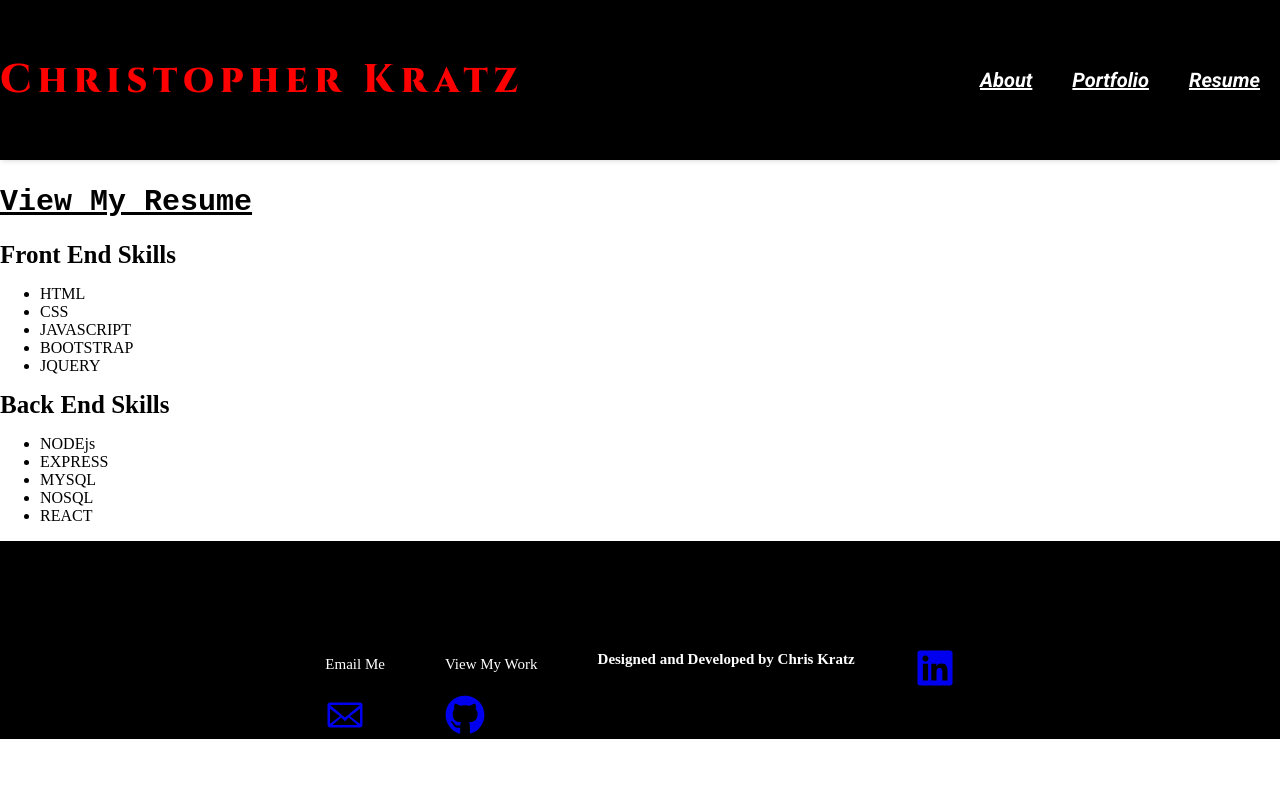
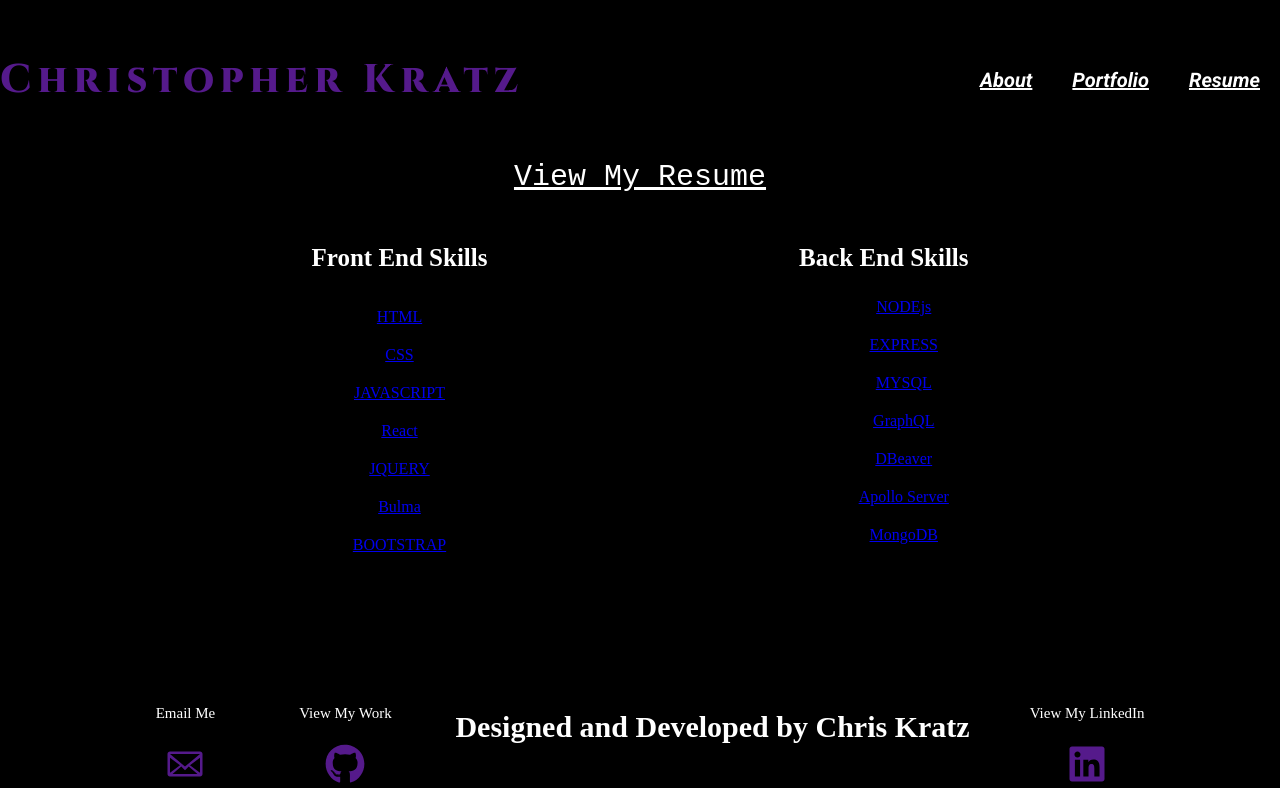
Before and after one commit to Ckratz17/Portfolio, a React (Create React App) app in the folder client/: page /resume in a window 1280 px wide. Built offline with nearby package versions, Linux system fonts and the light colour scheme.

Commit message:
styled resume section

```diff
--- a/client/package.json
+++ b/client/package.json
@@ -2,10 +2,12 @@
   "name": "portfolio",
   "version": "0.1.0",
   "private": true,
+  "homepage": "https://Ckratz17.github.io",
   "dependencies": {
     "@testing-library/jest-dom": "^5.16.5",
     "@testing-library/react": "^13.4.0",
     "@testing-library/user-event": "^13.5.0",
+    "gh-pages": "^4.0.0",
     "page-flip": "^2.0.7",
     "react": "^18.2.0",
     "react-bootstrap": "^2.5.0",
@@ -17,6 +19,8 @@
     "web-vitals": "^2.1.4"
   },
   "scripts": {
+    "predeploy": "npm run build",
+    "deploy": "gh-pages -b master -d build",
     "start": "react-scripts start",
     "build": "react-scripts build",
     "test": "react-scripts test",
--- a/client/src/components/Footer.js
+++ b/client/src/components/Footer.js
@@ -21,23 +21,31 @@ export default function Footer () {
         footerIcon: {
             height: '40px',
             marginTop: '7px',
-            minWidth: '100px'
+            minWidth: '100px',
+            color: '#551A8B'
+        },
+        footerMain: {
+            color: 'white',
+            fontSize: '30px',
+            textAlign: 'center',
+            padding: '0px 30px'
         }
     }
     return (
         <footer style={styles.footerStyle}>
-            <div>
-                <p style={styles.footerText}>Email Me</p>
+            <div style={styles.footerText}>
+                <p>Email Me</p>
                 <a href={`mailto: ckratz17@gmail.com`}><GoMail style={styles.footerIcon} /></a>
             </div>
-            <div>
-                <p style={styles.footerText}>View My Work</p>
+            <div style={styles.footerText}>
+                <p>View My Work</p>
                 <a href='https://github.com/Ckratz17'><FaGithub style={styles.footerIcon} /></a>
             </div>
             <div>
-                <h1 style={styles.footerText}>Designed and Developed by Chris Kratz</h1>
+                <h1 style={styles.footerMain}>Designed and Developed by Chris Kratz</h1>
             </div>
-            <div>
+            <div style={styles.footerText}>
+                <p>View My LinkedIn</p>
                 <a href='https://www.linkedin.com/in/christopher-kratz-2a0714247/'><FaLinkedin style={styles.footerIcon} /></a>
             </div>
         </footer>
--- a/client/src/components/Header.js
+++ b/client/src/components/Header.js
@@ -4,7 +4,7 @@ import '../styles/header.css'
 
 const styles = {
     name: {
-        color: 'red',
+        color: '#551A8B',
         fontSize: '40px'
     },
     header: {
--- a/client/src/pages/Resume.js
+++ b/client/src/pages/Resume.js
@@ -1,47 +1,69 @@
 import React from 'react'
 
 const styles = {
-    link: {
+    background: {
+        backgroundColor: 'black',
+    },
+    resumeContainer: {
+        textAlign: 'center',
+        paddingBottom: '50px'
+    },
+    resume: {
         fontFamily: 'Courier New',
         fontSize: '30px',
-        color: 'black'
+        color: 'white'
     },
     title: {
         fontSize: '25px',
-        fontWeight: 'bold'
+        fontWeight: 'bold',
+        color: 'white'
+    },
+    skills: {
+        display: 'flex',
+        justifyContent: 'space-evenly',
+        textAlign: 'center'
+    },
+    links: {
+        padding: '10px',
     }
 }
 
 export default function Resume() {
     return (
-        <div>
+    <div style={styles.background}>
         <div className="resumeHeader">
-            <h1>
+            <div style={styles.resumeContainer}>
                 <a href="https://docs.google.com/document/d/1vQhqDuhpElGzDECrm8Z7mNLRjTtz-c0zMfTW2Du-ilc/edit?usp=sharing"
-                  style={styles.link}>
+                  style={styles.resume}>
                     View My Resume
                 </a>
-            </h1>
             </div>
+        </div>
+        <div style={styles.skills}>
             <div className="frontSkills">
                 <div style={styles.title}>Front End Skills</div>
-           <ul>
-              <li>HTML</li>
-              <li>CSS</li>
-              <li>JAVASCRIPT</li>
-              <li>BOOTSTRAP</li>
-              <li>JQUERY</li>
+                <ul style={styles.links}>
+                    <li style={styles.links}><a href='https://www.w3schools.com/html/'>HTML</a></li>
+                    <li style={styles.links}><a href='https://www.w3schools.com/css/default.asp'>CSS</a></li>
+                    <li style={styles.links}><a href='https://www.w3schools.com/js/default.asp'>JAVASCRIPT</a></li>
+                    <li style={styles.links}><a href='https://reactjs.org/'>React</a></li>
+                    <li style={styles.links}><a href='https://jquery.com/'>JQUERY</a></li>
+                    <li style={styles.links}><a href='https://bulma.io/'>Bulma</a></li>
+                    <li style={styles.links}><a href='https://getbootstrap.com'>BOOTSTRAP</a></li>
                 </ul>
             </div>
             <div className="backSkills">
                 <div style={styles.title}>Back End Skills</div>
                 <ul>
-              <li>NODEjs</li>
-              <li>EXPRESS</li>
-              <li>MYSQL</li>
-              <li>NOSQL</li>
-              <li>REACT</li>
+                    <li style={styles.links}><a href='https://nodejs.org/en/'>NODEjs</a></li>
+                    <li style={styles.links}><a href='https://www.npmjs.com/package/express'>EXPRESS</a></li>
+                    <li style={styles.links}><a href='https://www.mysql.com/'>MYSQL</a></li>
+                    <li style={styles.links}><a href='https://www.npmjs.com/package/graphql'>GraphQL</a></li>
+                    <li style={styles.links}><a href='https://dbeaver.io/'>DBeaver</a></li>
+                    <li style={styles.links}><a href='https://www.npmjs.com/package/apollo-server-express'>Apollo Server</a></li>
+                    <li style={styles.links}><a href='https://www.mongodb.com/cloud/atlas/lp/try4?utm_content=rlsavisitor&utm_source=google&utm_campaign=gs_americas_uscan_search_nbnon_atlas_desktop_rlsa&utm_term=nosql&utm_medium=cpc_paid_search&utm_ad=e&utm_ad_campaign_id=14291004605&adgroup=128837429027&gclid=CjwKCAjwsfuYBhAZEiwA5a6CDLQ8B1_NcBxmGPrTeY5bgjxKl4Xsn0nUCUrhPYvTesL9zNlDLMurzxoCzY8QAvD_BwE'>MongoDB</a></li>
                 </ul>
+            </div>
         </div>
     </div>
     )
```
Also changed, not shown: 1 other file (tests, documents, lock files or other folders). Lines whose indentation alone changed are shown as unchanged.
